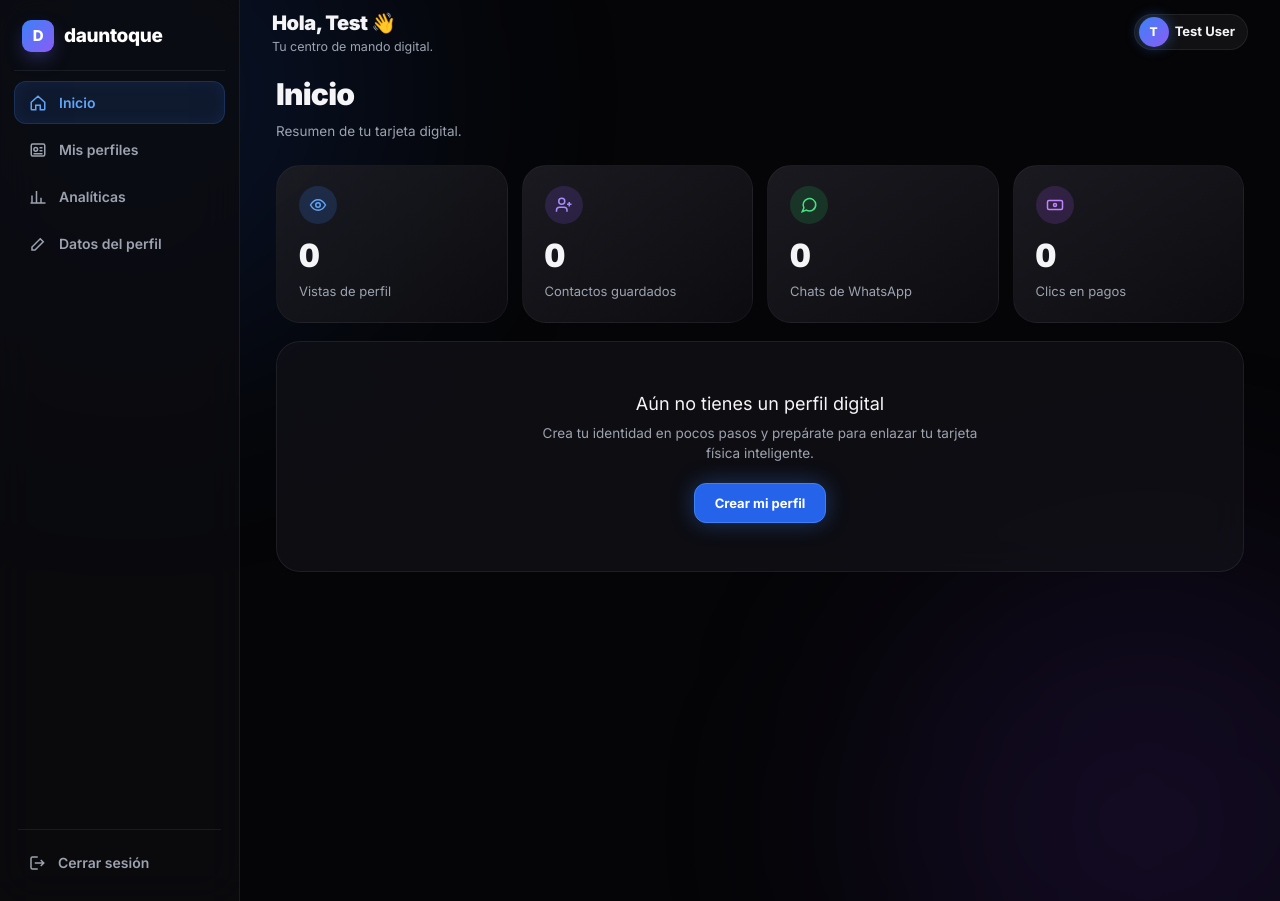
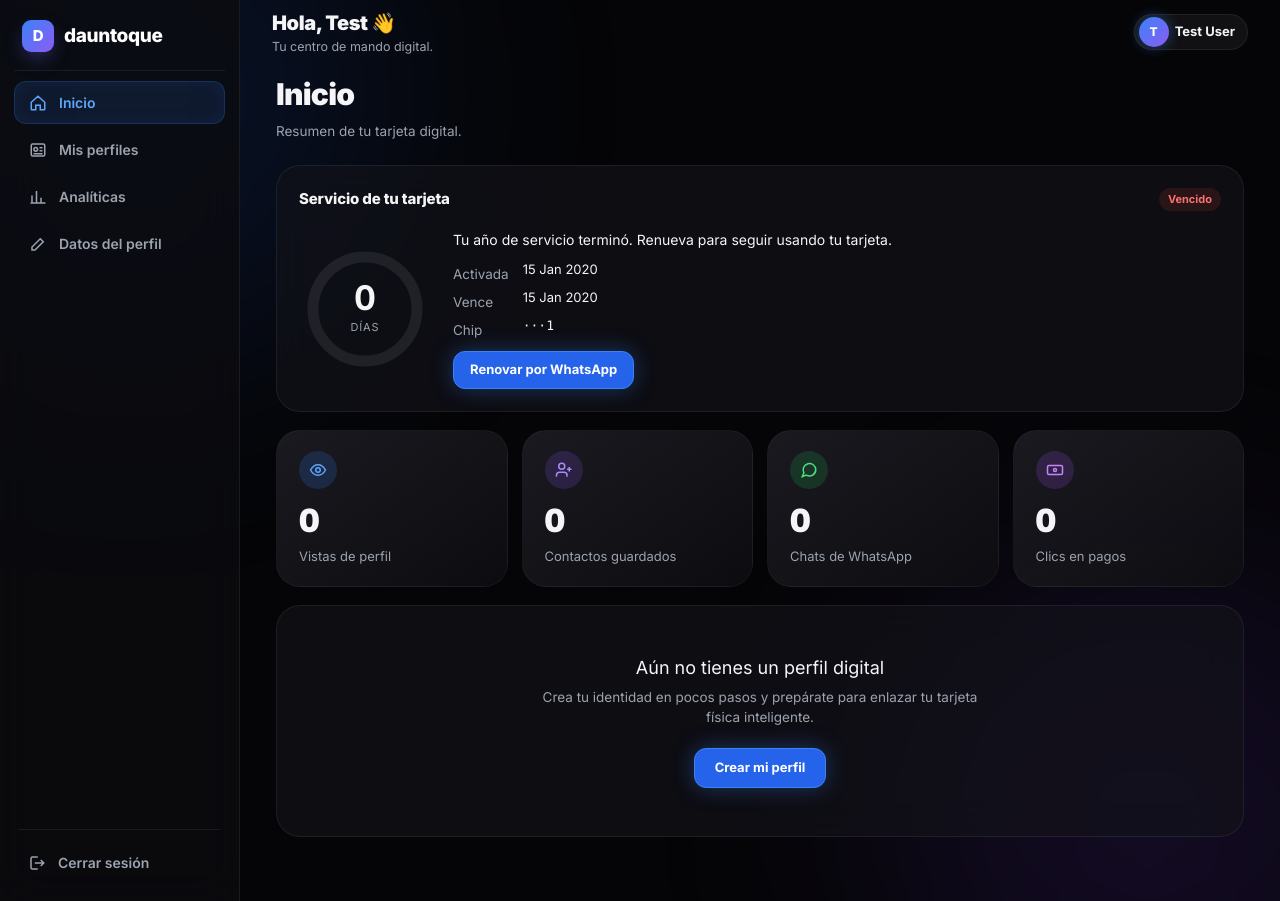
Before and after one commit to keineria/dauntoque, a Laravel app: page /dashboard in a window 1280 px wide. Run offline with Laravel 12, Linux system fonts and the light colour scheme; a user stored in the database is signed in; data comes from the database, SQL or seed files in the repository; tables that the repository leaves empty hold one stand-in row (values such as "Sample post"); style sheets or scripts are compiled from the project's sources; some libraries are stand-ins or nearby versions.

Commit message:
Contador de 365 días del servicio de la tarjeta en el panel
- Tabla tarjetas (nfc_uid, activada_en, vence_en): el año de servicio empieza cuando el cliente activa el chip, no cuando compra. Vive en la tarjeta y no en el perfil, porque el chip se puede mudar de perfil.
- Tarjeta::registrarActivacion se llama donde ya se vinculaba el chip (/activar y al guardar el perfil); si el chip ya existía conserva sus fechas.
- Las tarjetas ya vinculadas arrancan su año el día de la migración.
- config/servicio.php: 365 días, aviso a 30 días y 15 días de gracia (propuesta).
- Inicio del panel: ficha "Servicio de tu tarjeta" con anillo de días restantes, estado (Activo, Renueva pronto, Vencido) y botón para renovar por WhatsApp mientras llegan los pagos en línea. Solo muestra; no pausa perfiles.

Co-Authored-By: Claude Opus 5.5 (1M context) <noreply@anthropic.com>
Claude-Session: https://claude.ai/code/session_01NproPj9JTybGVuhPUTihXR

```diff
--- a/app/Http/Controllers/DashboardController.php
+++ b/app/Http/Controllers/DashboardController.php
@@ -4,6 +4,7 @@ namespace App\Http\Controllers;
 
 use App\Models\Market;
 use App\Models\Profile;
+use App\Models\Tarjeta;
 use App\Support\ImageStore;
 use App\Support\MediosPago;
 use App\Support\RedesSociales;
@@ -82,11 +83,29 @@ class DashboardController extends Controller
             })->all();
     }
 
+    /** Tarjetas físicas del usuario con su contador de servicio (365 días desde la activación). */
+    private function tarjetas(int $userId): array
+    {
+        return Tarjeta::where('user_id', $userId)->orderBy('activada_en')->get()
+            ->map(fn (Tarjeta $t) => ['uid' => $t->nfc_uid] + $t->servicio())
+            ->all();
+    }
+
+    /** WhatsApp de ventas del país del usuario (o el de cualquier país que lo tenga) para pedir la renovación. */
+    private function whatsappVentas(?string $pais): ?string
+    {
+        return Market::whereNotNull('whatsapp')->where('whatsapp', '!=', '')
+            ->orderByRaw('CASE WHEN code = ? THEN 0 ELSE 1 END', [MediosPago::pais($pais)])
+            ->value('whatsapp');
+    }
+
     public function index()
     {
         return view('dashboard.index', $this->cargarDatos() + [
             'stats' => AnaliticasController::resumen(Auth::id()),
             'fichas' => $this->fichasPerfiles(Auth::id()),
+            'tarjetas' => $this->tarjetas(Auth::id()),
+            'whatsappRenovar' => $this->whatsappVentas(Profile::activoDe(Auth::id())?->pais),
         ]);
     }
 
--- a/app/Http/Controllers/NfcController.php
+++ b/app/Http/Controllers/NfcController.php
@@ -3,6 +3,7 @@
 namespace App\Http\Controllers;
 
 use App\Models\Profile;
+use App\Models\Tarjeta;
 use Illuminate\Http\Request;
 use Illuminate\Support\Facades\Auth;
 
@@ -41,6 +42,7 @@ class NfcController extends Controller
         // 3. VINCULACIÓN EXITOSA (El primer escaneo que detona el Confeti)
         $perfil->nfc_uid = $hash;
         $perfil->save();
+        Tarjeta::registrarActivacion($usuario->id, $hash);
         session()->forget('nfc_pendiente');
 
         return redirect('/dashboard')->with('nfc_success', true);
--- a/app/Http/Controllers/ProfileController.php
+++ b/app/Http/Controllers/ProfileController.php
@@ -4,6 +4,7 @@ namespace App\Http\Controllers;
 
 use App\Models\Market;
 use App\Models\Profile;
+use App\Models\Tarjeta;
 use App\Services\GeminiBio;
 use App\Support\ImageStore;
 use App\Support\MediosPago;
@@ -112,6 +113,7 @@ class ProfileController extends Controller
             if (session()->has('nfc_pendiente')) {
                 $perfil->nfc_uid = session('nfc_pendiente');
                 $perfil->save();
+                Tarjeta::registrarActivacion($perfil->user_id, $perfil->nfc_uid);
                 session()->forget('nfc_pendiente');
             }
 
--- /dev/null
+++ b/app/Models/Tarjeta.php
@@ -0,0 +1,63 @@
+<?php
+
+namespace App\Models;
+
+use Carbon\CarbonInterface;
+use Illuminate\Database\Eloquent\Model;
+
+/** Tarjeta física (chip NFC) y su servicio anual, que empieza al activarla. */
+class Tarjeta extends Model
+{
+    protected $fillable = ['user_id', 'nfc_uid', 'activada_en', 'vence_en'];
+
+    protected $casts = [
+        'activada_en' => 'datetime',
+        'vence_en' => 'datetime',
+    ];
+
+    public function user()
+    {
+        return $this->belongsTo(User::class);
+    }
+
+    /**
+     * Registra la primera activación del chip y arranca su año de servicio.
+     * Si el chip ya estaba registrado (se mudó de perfil), conserva sus fechas.
+     */
+    public static function registrarActivacion(int $userId, string $nfcUid): self
+    {
+        return static::firstOrCreate(['nfc_uid' => $nfcUid], [
+            'user_id' => $userId,
+            'activada_en' => now(),
+            'vence_en' => now()->addDays(config('servicio.dias')),
+        ]);
+    }
+
+    /**
+     * Estado del servicio para el panel.
+     * activo -> pronto (últimos aviso_dias) -> gracia (vencido, aún visible) -> pausa.
+     */
+    public function servicio(?CarbonInterface $hoy = null): array
+    {
+        $hoy = ($hoy ?? now())->copy()->startOfDay();
+        $total = max(1, (int) $this->activada_en->copy()->startOfDay()->diffInDays($this->vence_en->copy()->startOfDay()));
+        $restantes = (int) $hoy->diffInDays($this->vence_en->copy()->startOfDay(), false);
+        $gracia = (int) config('servicio.gracia_dias');
+
+        $estado = match (true) {
+            $restantes > config('servicio.aviso_dias') => 'activo',
+            $restantes > 0 => 'pronto',
+            $restantes > -$gracia => 'gracia',
+            default => 'pausa',
+        };
+
+        return [
+            'estado' => $estado,
+            'diasRestantes' => max(0, $restantes),
+            'diasGracia' => $estado === 'gracia' ? $gracia + $restantes : 0,
+            'porcentaje' => round(min(1, max(0, $restantes / $total)) * 100, 1),
+            'activadaEn' => $this->activada_en,
+            'venceEn' => $this->vence_en,
+        ];
+    }
+}
--- /dev/null
+++ b/config/servicio.php
@@ -0,0 +1,13 @@
+<?php
+
+// Servicio anual de la tarjeta NFC: empieza el día que el cliente activa su tarjeta (no el día de la compra).
+return [
+    // Días de servicio que da la compra y cada renovación
+    'dias' => 365,
+
+    // Desde cuántos días antes del vencimiento se muestra el aviso "Renueva pronto"
+    'aviso_dias' => 30,
+
+    // Días que el perfil sigue visible después de vencer (propuesta, pendiente de aprobar)
+    'gracia_dias' => 15,
+];
--- a/resources/views/dashboard/index.blade.php
+++ b/resources/views/dashboard/index.blade.php
@@ -15,6 +15,59 @@
             <a href="/dashboard/perfiles" class="dt-btn">Ver mis perfiles</a>
         @endif
     </div>
+
+    {{-- Servicio de cada tarjeta: 365 días desde que se activó el chip (config/servicio.php) --}}
+    @foreach($tarjetas as $t)
+        @php
+            $estilo = [
+                'activo' => ['color' => '#22c55e', 'chip' => 'up', 'texto' => 'Activo'],
+                'pronto' => ['color' => '#f59e0b', 'chip' => '', 'texto' => 'Renueva pronto'],
+                'gracia' => ['color' => '#ef4444', 'chip' => 'down', 'texto' => 'Vencido · en gracia'],
+                'pausa' => ['color' => '#ef4444', 'chip' => 'down', 'texto' => 'Vencido'],
+            ][$t['estado']];
+            $mensaje = match ($t['estado']) {
+                'activo' => 'Tu servicio está activo. Te avisaremos ' . config('servicio.aviso_dias') . ' días antes del vencimiento.',
+                'pronto' => 'Te quedan ' . $t['diasRestantes'] . ' ' . ($t['diasRestantes'] === 1 ? 'día' : 'días') . '. Renueva para que tu perfil siga sin pausas.',
+                'gracia' => 'Tu año de servicio terminó. Renueva en los próximos ' . $t['diasGracia'] . ' ' . ($t['diasGracia'] === 1 ? 'día' : 'días') . '.',
+                'pausa' => 'Tu año de servicio terminó. Renueva para seguir usando tu tarjeta.',
+            };
+            $circ = 2 * M_PI * 52;
+        @endphp
+        <section class="dt-panel" style="margin-bottom:18px">
+            <div class="dt-panel-h">
+                <h2>Servicio de tu tarjeta</h2>
+                <span class="dt-chip {{ $estilo['chip'] }}" @if($t['estado'] === 'pronto') style="background:rgba(245,158,11,.14);color:#fbbf24" @endif>{{ $estilo['texto'] }}</span>
+            </div>
+            <div class="dt-servicio">
+                <div style="position:relative;width:132px;height:132px;flex:none">
+                    <svg width="132" height="132" viewBox="0 0 132 132" style="transform:rotate(-90deg)" aria-hidden="true">
+                        <circle cx="66" cy="66" r="52" fill="none" stroke="rgba(255,255,255,.08)" stroke-width="11"/>
+                        <circle cx="66" cy="66" r="52" fill="none" stroke="{{ $estilo['color'] }}" stroke-width="11" stroke-linecap="round"
+                                stroke-dasharray="{{ round($circ, 1) }}" stroke-dashoffset="{{ round($circ * (1 - $t['porcentaje'] / 100), 1) }}"/>
+                    </svg>
+                    <div style="position:absolute;inset:0;display:grid;place-content:center;text-align:center">
+                        <b style="font-size:34px;line-height:1;font-variant-numeric:tabular-nums">{{ $t['diasRestantes'] }}</b>
+                        <span class="dt-sub" style="font-size:11px;text-transform:uppercase;letter-spacing:.08em">{{ $t['diasRestantes'] === 1 ? 'día' : 'días' }}</span>
+                    </div>
+                </div>
+                <div style="min-width:0;display:grid;gap:10px">
+                    <p style="margin:0">{{ $mensaje }}</p>
+                    <dl style="display:grid;grid-template-columns:auto 1fr;gap:4px 14px;margin:0;font-size:13px">
+                        <dt class="dt-sub">Activada</dt><dd style="margin:0">{{ $t['activadaEn']->translatedFormat('j M Y') }}</dd>
+                        <dt class="dt-sub">Vence</dt><dd style="margin:0">{{ $t['venceEn']->translatedFormat('j M Y') }}</dd>
+                        <dt class="dt-sub">Chip</dt><dd style="margin:0;font-family:ui-monospace,Consolas,monospace">···{{ \Illuminate\Support\Str::substr($t['uid'], -6) }}</dd>
+                    </dl>
+                    @if($t['estado'] !== 'activo' && $whatsappRenovar)
+                        <a href="https://wa.me/{{ $whatsappRenovar }}?text={{ rawurlencode('Hola, quiero renovar el servicio de mi tarjeta DaUnToque (chip ···' . \Illuminate\Support\Str::substr($t['uid'], -6) . ')') }}"
+                           target="_blank" rel="noopener" class="dt-btn pri" style="justify-self:start">Renovar por WhatsApp</a>
+                    @endif
+                </div>
+            </div>
+        </section>
+    @endforeach
+    @if($tarjetas)
+        <style>.dt-servicio{display:flex;gap:22px;align-items:center}@media (max-width:480px){.dt-servicio{flex-direction:column;align-items:flex-start}}</style>
+    @endif
 
     <div style="display:grid;grid-template-columns:repeat(auto-fit,minmax(180px,1fr));gap:14px;margin-bottom:18px">
         <div class="dt-stat">
```
Also changed, not shown: tests/Feature/TarjetaServicioTest.php (added, +88 -0 lines), database/migrations/2026_10_10_140000_create_tarjetas_table.php (added).
